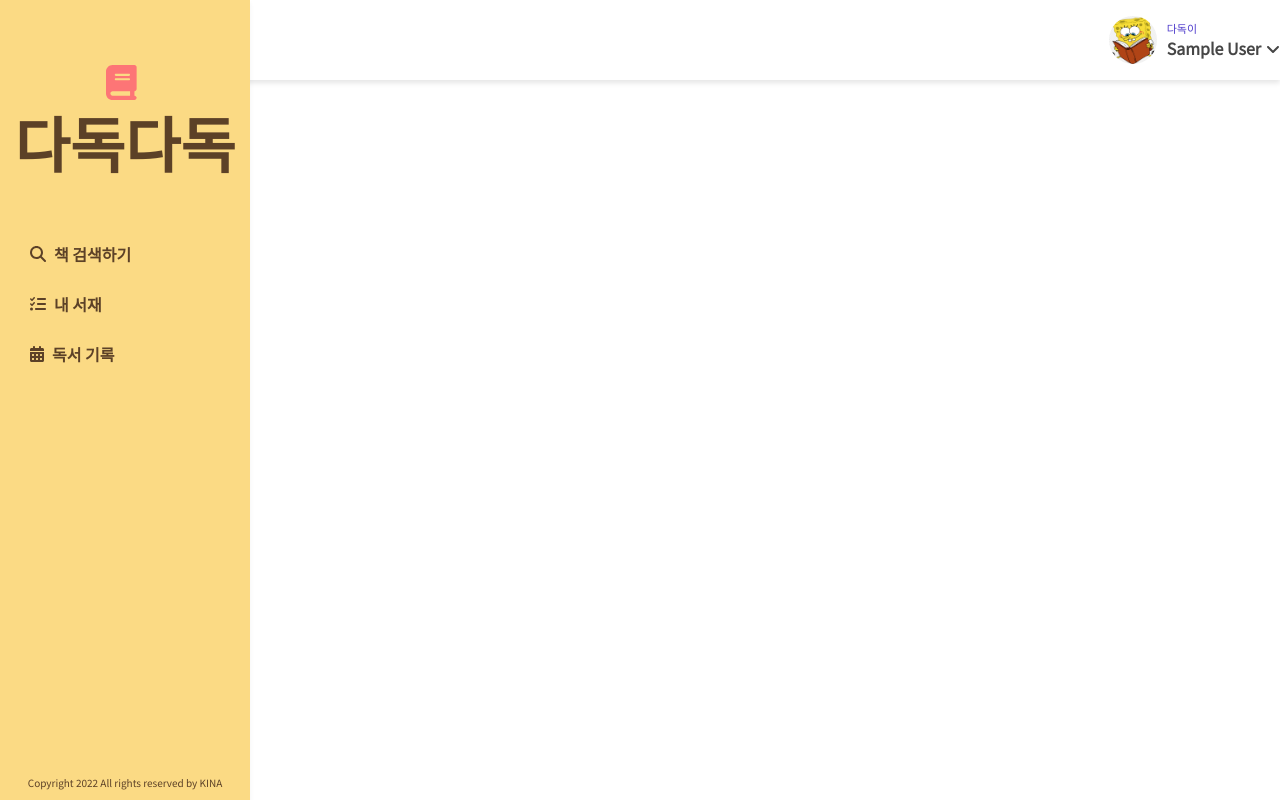
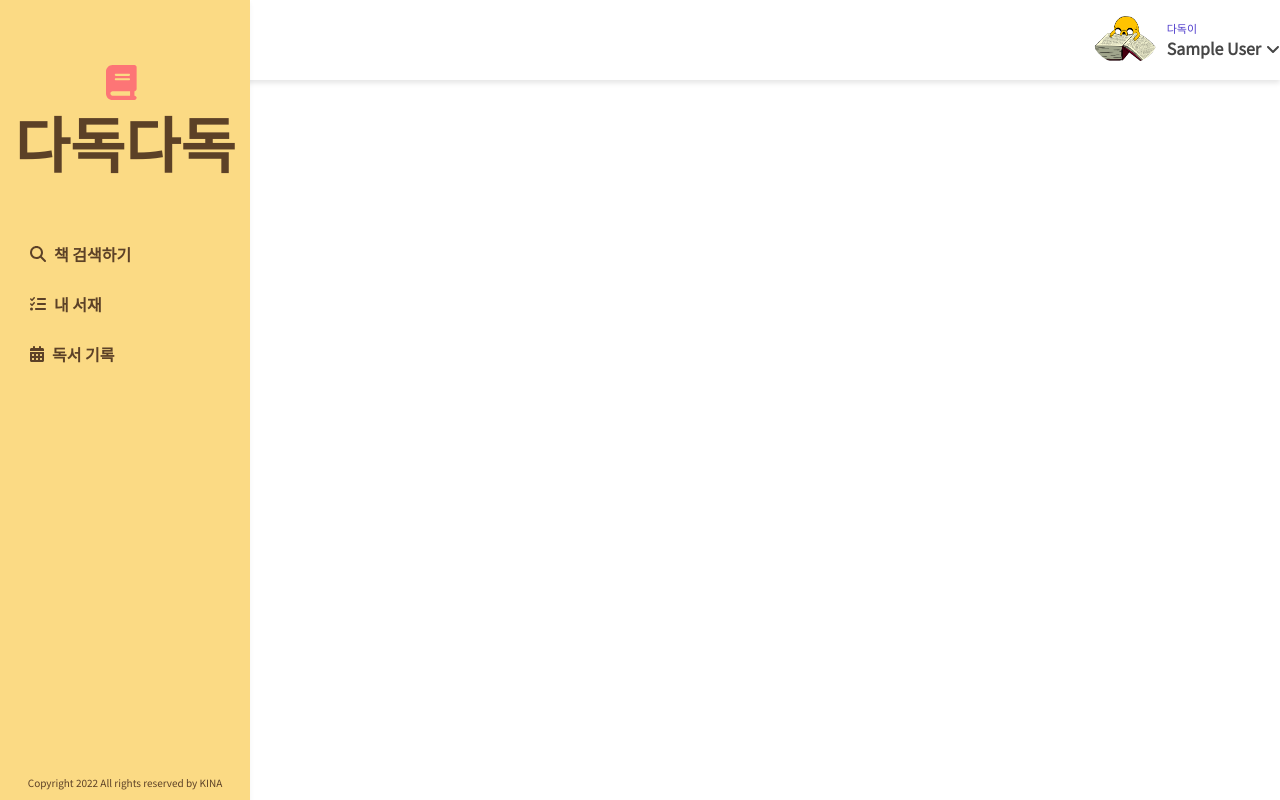
Before and after one commit to kina94/Ink-Drop, a React (Create React App) app: page /home in a window 1280 px wide. Built offline with nearby package versions, Linux system fonts and the light colour scheme; no server answers; the database is empty; sample sign-in values are in the browser's storage; a web font is replaced by a local one.

Commit message:
favicon 설정 및 초기 화면 캐릭터 변경

```diff
--- a/public/index.html
+++ b/public/index.html
@@ -12,7 +12,7 @@
   <link href="https://fonts.googleapis.com/css2?family=Dongle:wght@700&display=swap" rel="stylesheet">
   <link rel="stylesheet" href="https://cdn.jsdelivr.net/npm/bootstrap@5.1.3/dist/css/bootstrap.min.css"
     integrity="sha384-1BmE4kWBq78iYhFldvKuhfTAU6auU8tT94WrHftjDbrCEXSU1oBoqyl2QvZ6jIW3" crossorigin="anonymous" />
-  <title>App</title>
+  <title>다독다독</title>
 </head>
 
 <body>
--- a/src/components/home/common/navbar/Navbar.jsx
+++ b/src/components/home/common/navbar/Navbar.jsx
@@ -48,7 +48,7 @@ const Navbar = (props) => {
         >
           <div className={styles.dropdown}>
             <section className={styles.info}>
-                <img className={styles.avatar} style={{ width: '6em', height: '6em' }} src={userPhoto} alt='profile' />
+                <img className={styles.avatar} src={userPhoto} alt='profile' />
               <div className={styles.userInfo}>
                 <span style={{ fontSize: '14px', fontWeight: 'bold', marginBottom: '5px' }}>{userName}</span>
                 {userEmail}
--- a/src/components/home/common/navbar/Navbar.module.css
+++ b/src/components/home/common/navbar/Navbar.module.css
@@ -13,7 +13,7 @@
 }
 
 .avatar{
-    width:3em;
+    width:4em;
     height:3em;
     border-radius:50%;
     margin-right:5px;
@@ -23,7 +23,6 @@
     display:flex;
     flex-direction:column;
     padding:0px 15px 10px 10px;
-    ;
     color:var(--color-black);
 }
 
```
Also changed, not shown: src/assets/images/default_logo.png, 1 other file (tests, documents, lock files or other folders).
